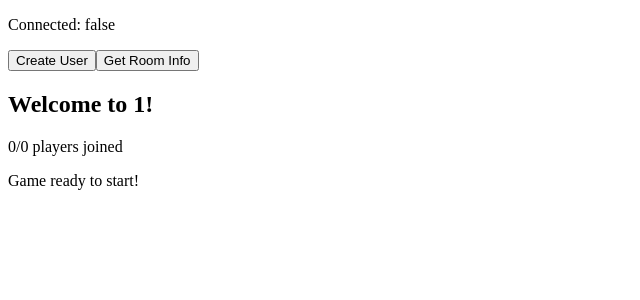
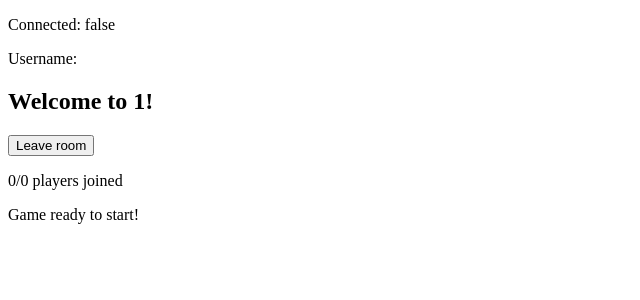
Before and after one commit to rileyL6122428/FriEnds-frontend, an Angular app: page /room/1 in a window 1280 px wide. Shown: the top 300 px of the page, without its empty margins (0-640 px from the left). Built offline with nearby package versions, Linux system fonts and the light colour scheme; no server answers.

Commit message:
Begins leaving room

```diff
--- a/src/app/app.component.html
+++ b/src/app/app.component.html
@@ -1,4 +1,3 @@
 <p>Connected: {{connected}}</p>
-<button (click)="createUser()">Create User</button>
-<button (click)="getRoomInfo()">Get Room Info</button>
+<p>Username: {{userName}}</p>
 <router-outlet></router-outlet>
--- a/src/app/app.component.ts
+++ b/src/app/app.component.ts
@@ -90,4 +90,8 @@ export class AppComponent implements OnInit {
     }, 2000);
   }
 
+  get userName(): string {
+    return this.userService.userName;
+  }
+
 }
--- a/src/app/home/home.component.html
+++ b/src/app/home/home.component.html
@@ -1,5 +1,3 @@
-<p *ngIf="username">Hello, {{username || '...'}}</p>
-
 <ul>
   <li *ngFor="let room of rooms">
     <p>{{room.name}}: {{room.occupants.length}}/{{room.capacity}} users</p>
--- a/src/app/room/room.component.html
+++ b/src/app/room/room.component.html
@@ -1,4 +1,6 @@
-<h2>Welcome to {{room.name}}!</h2>
+<h2>{{leavingRoom ? "Leaving" : "Welcome to"}} {{room.name}}!</h2>
+
+<button (click)="leaveRoom()">Leave room</button>
 
 <p>{{room.occupants.length}}/{{room.capacity}} players joined</p>
 
--- a/src/app/room/room.component.ts
+++ b/src/app/room/room.component.ts
@@ -1,6 +1,7 @@
 import { Component, OnDestroy, OnInit } from '@angular/core';
-import { ActivatedRoute } from '@angular/router';
+import { ActivatedRoute, Router } from '@angular/router';
 import { Subscription } from 'rxjs';
+import { UserService } from '../user.service';
 import { WebsocketService } from '../websocket.service';
 import { Room } from './room.model';
 
@@ -12,10 +13,13 @@ import { Room } from './room.model';
 export class RoomComponent implements OnInit, OnDestroy {
   room: Room = { name: '', capacity: 0, occupants: [] };
   subs: Subscription[] = [];
+  leavingRoom = false;
 
   constructor(
     private activatedRoute: ActivatedRoute,
     private websocketService: WebsocketService,
+    private router: Router,
+    private userService: UserService,
   ) { }
 
   ngOnInit(): void {
@@ -43,6 +47,18 @@ export class RoomComponent implements OnInit, OnDestroy {
         this.room
       );
     }
+
+    if (message.type === 'left_room') {
+      this.router.navigate([`/`]);
+      this.userService.assignRoomName('');
+    }
+  }
+
+  leaveRoom() {
+    this.websocketService.sendMessage({
+      type: 'leave_room',
+    });
+    this.leavingRoom = true;
   }
 
   get roomIsFull(): boolean {
```
